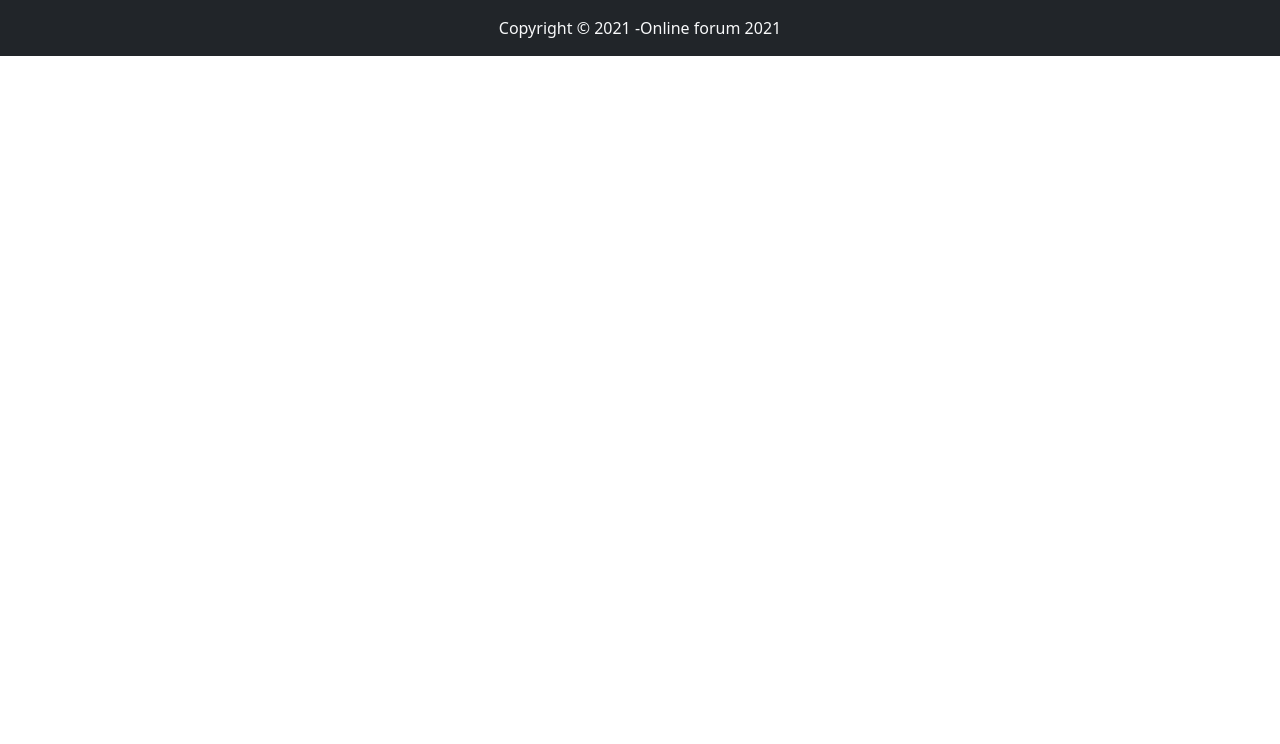
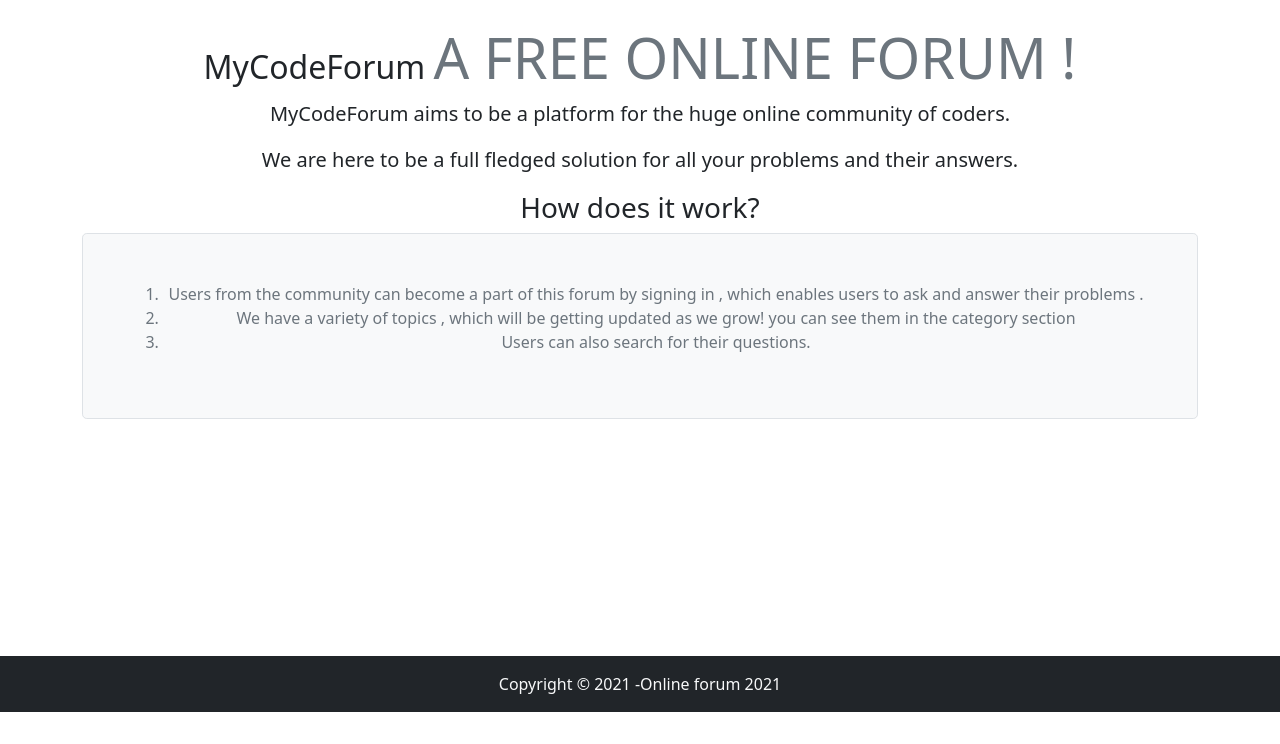
Before and after one commit to sidjain0503/onlineforum, a PHP site: page /About.php in a window 1280 px wide. Shown: the part 56-800 px from the top of the page. Run offline with PHP 8.4, Linux system fonts and the light colour scheme; data that the repository does not hold is empty.

Commit message:
about added

```diff
--- a/About.php
+++ b/About.php
@@ -11,12 +11,40 @@
         integrity="sha384-KyZXEAg3QhqLMpG8r+8fhAXLRk2vvoC2f3B09zVXn8CA5QIVfZOJ3BCsw2P0p/We" crossorigin="anonymous">
 
     <title>Lets-Discuss</title>
+    <style>
+        .container{
+            min-height: 79vh;
+        }
+    </style>
 </head>
 
 <body>
     <?php
         include './partials/_header.php';
         ?>
+<div class="container">
+
+<div class="row featurette my-4">
+      <div class="col-md-12 text-center">
+        <h2 class="featurette-heading">MyCodeForum <span class="display-4 text-muted">A FREE ONLINE FORUM !</span></h2>
+        <p class="lead ">MyCodeForum aims to be a platform for the huge online community of coders.</p>
+        <p class="lead">We are here to be a full fledged solution for all your problems and their answers.</p>
+        <h3 class="featurette-heading">How does it work? </h3>
+
+        <div class=" p-5 bg-light border rounded-3">
+
+         <ol >
+            <li class="text-muted">Users from the community can become a part of this forum by signing in ,
+            which enables users to ask and answer their problems . </li>
+            <li class="text-muted">We have a variety of topics , which will be getting updated as we grow! you can see them in the category section</li>
+            <li class="text-muted">Users can also search for their questions.</li>
+        </ol>
+        </div>
+
+      </div>
+
+    </div>
+</div>
 
 <?php    include './partials/_footer.php';?>
         </div>
--- a/threadlist.php
+++ b/threadlist.php
@@ -91,7 +91,8 @@
                             Do not post “offensive” posts, links or images
                         </li>
                         <li>
-                            Do not post copyright-infringing material.</li>
+                            Your activities are monitored,do not post copyright-infringing material.</li>
+
                     </ul>
                 </div>
 
```
